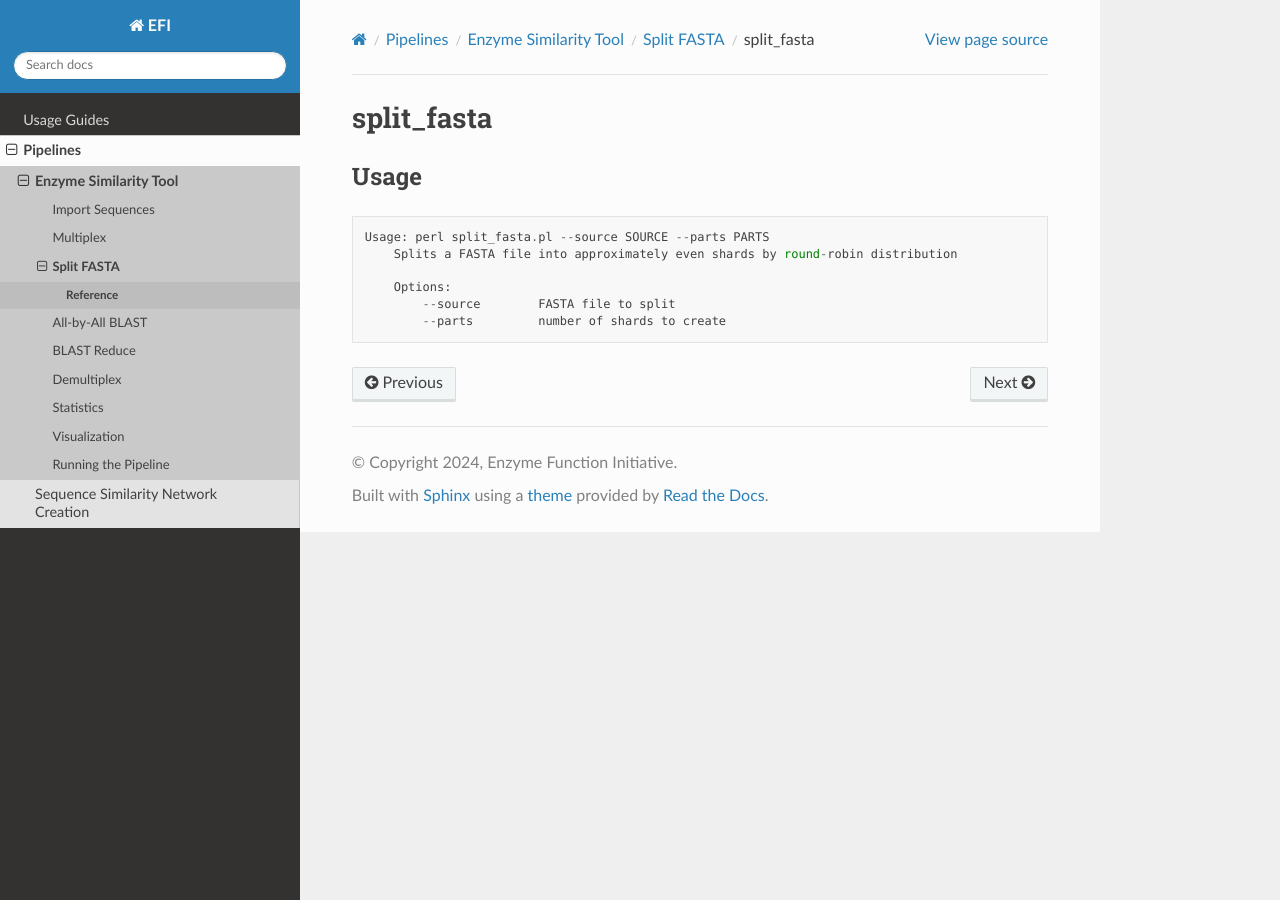
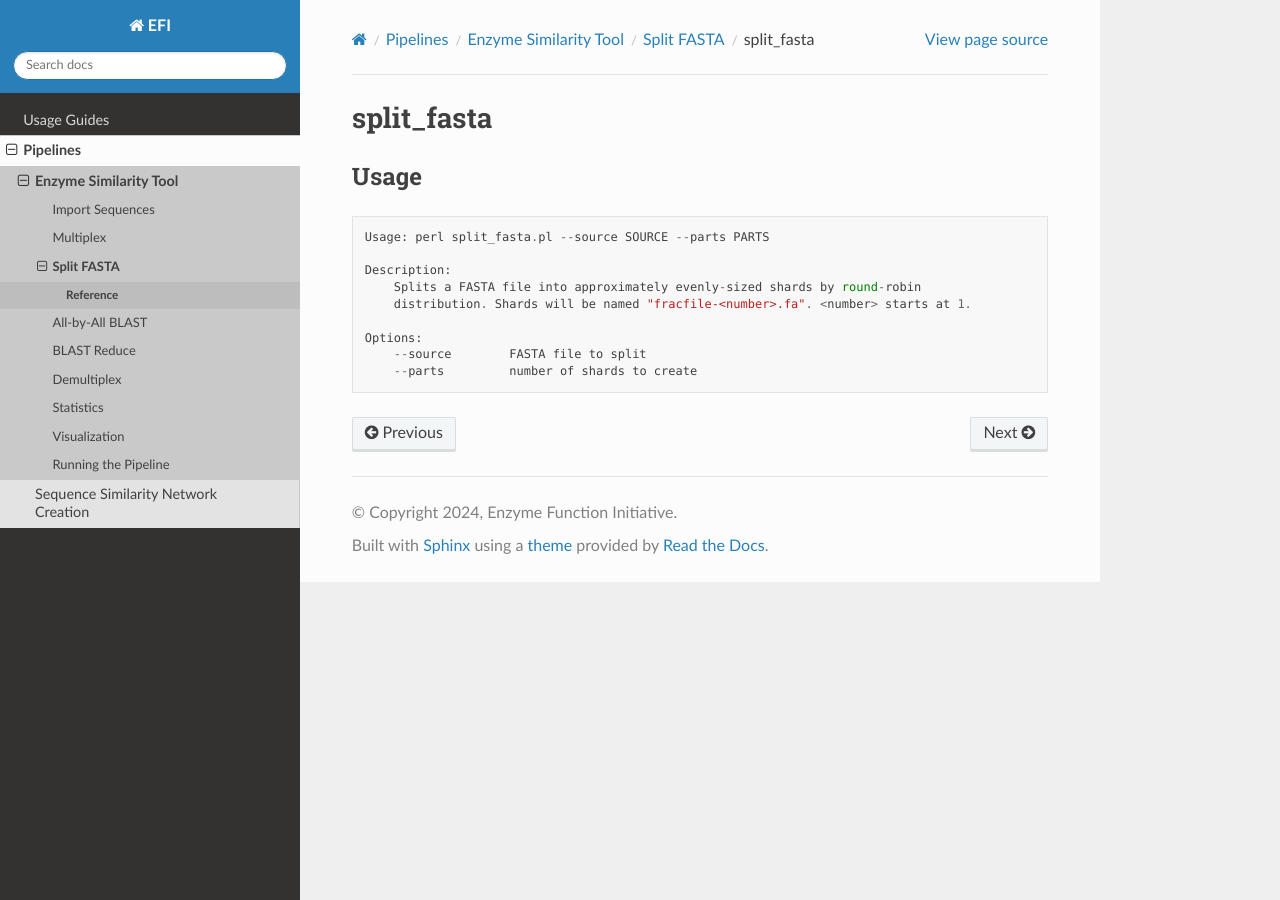
Before and after one commit to EnzymeFunctionInitiative/EST, a Sphinx documentation site: the page built from docs/source/pipelines/est/split_fasta/split_fasta.rst, in a window 1280 px wide. Built offline with Sphinx 7.4.7 and the Read the Docs theme 2.0.0, drawn with Linux system fonts in a browser that asks for light colours.

Commit message:
Update usage

```diff
--- a/docs/source/pipelines/est/split_fasta/split_fasta.rst
+++ b/docs/source/pipelines/est/split_fasta/split_fasta.rst
@@ -6,8 +6,11 @@ Usage
 ::
 
 	Usage: perl split_fasta.pl --source SOURCE --parts PARTS
-	    Splits a FASTA file into approximately even shards by round-robin distribution
 
-	    Options:
-	        --source        FASTA file to split
-	        --parts         number of shards to create
+	Description:
+	    Splits a FASTA file into approximately evenly-sized shards by round-robin
+	    distribution. Shards will be named "fracfile-<number>.fa". <number> starts at 1.
+
+	Options:
+	    --source        FASTA file to split
+	    --parts         number of shards to create
```
Also changed, not shown: 1 other file.
